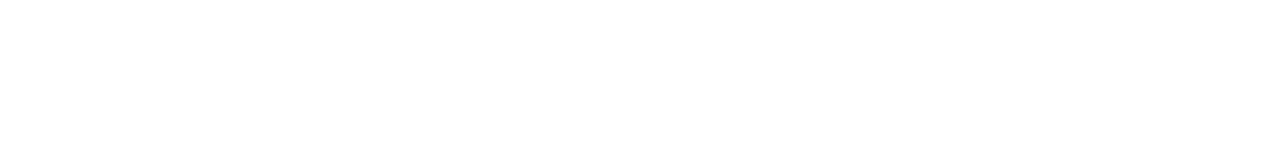
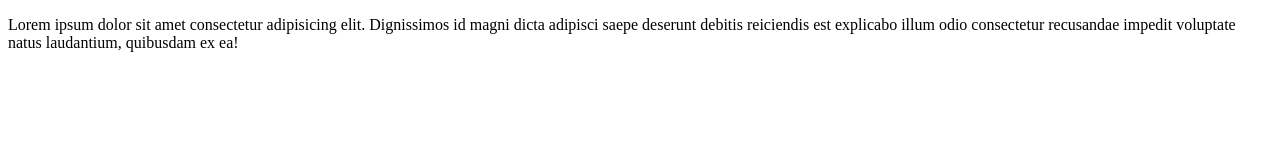
Before and after one commit to ocortesl/test_repositorio, a plain HTML site: page index.html in a window 1280 px wide. Drawn offline with Linux system fonts and the light colour scheme.

Commit message:
Agregado div contenedor

```diff
--- a/index.html
+++ b/index.html
@@ -7,6 +7,10 @@
     <title>Git</title>
 </head>
 <body>
+    <!--Div-->
+    <div>
+        <p>Lorem ipsum dolor sit amet consectetur adipisicing elit. Dignissimos id magni dicta adipisci saepe deserunt debitis reiciendis est explicabo illum odio consectetur recusandae impedit voluptate natus laudantium, quibusdam ex ea!</p>
+    </div>
 
 </body>
 </html>
```
